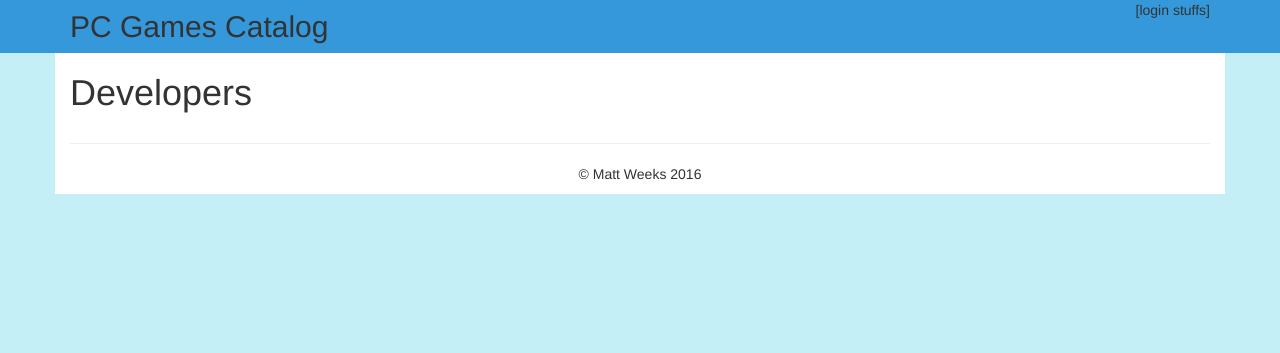
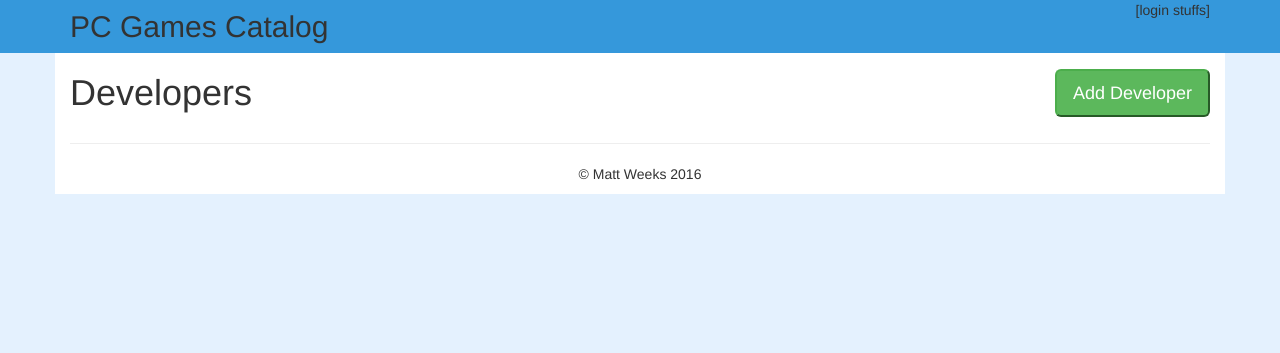
Before and after one commit to maweeks/nano-fs-03, a Flask app: page /developers/ in a window 1280 px wide. Shown: the top 353 px of the page. Run offline with Flask 2, Linux system fonts and the light colour scheme; some libraries are stand-ins or nearby versions.

Commit message:
Add all routes for CRUD.

```diff
--- a/vagrant/catalog/application.py
+++ b/vagrant/catalog/application.py
@@ -66,7 +66,7 @@
 
 # Show single developer page
 @app.route('/developer/<int:developer_id>/')
-@app.route('/developer/<int:developer_id>/games/')
+@app.route('/developer/<int:developer_id>/games')
 def developer(developer_id):
     developer = session.query(Developer).filter_by(id=developer_id).one()
     games = session.query(Game).filter_by(d_id=developer_id).order_by(asc(Game.name)).all()
@@ -86,8 +86,37 @@
     games = session.query(Game).order_by(asc(Game.name))
     return render_template('games.html', games=games)
 
-# Login pages
+# DB manipulation pages
+# Create developer
+@app.route('/developer/create')
+@app.route('/developers/create')
+def createDeveloper():
+    return "Create developer."
 
+# Edit developer
+@app.route('/developer/<int:developer_id>/edit')
+def editDeveloper(developer_id):
+    return "Edit developer: " + str(developer_id)
+
+# Delete developer
+@app.route('/developer/<int:developer_id>/delete')
+def deleteDeveloper(developer_id):
+    return "Delete developer: " + str(developer_id)
+
+# Create game
+@app.route('/developer/<int:developer_id>/game/create')
+def createGame(developer_id):
+    return "Create game for: " + str(developer_id)
+
+# Edit game
+@app.route('/developer/<int:developer_id>/game/<int:game_id>/edit')
+def editGame(developer_id, game_id):
+    return "Edit game: " + str(game_id)
+
+# Delete game
+@app.route('/developer/<int:developer_id>/game/<int:game_id>/delete')
+def deleteGame(developer_id, game_id):
+    return "Delete game: " + str(game_id)
 
 # Custom error page
 @app.errorhandler(404)
--- a/vagrant/catalog/database_populate.py
+++ b/vagrant/catalog/database_populate.py
@@ -8,7 +8,8 @@
 session = DBSession()
 
 # Add user
-user = User(name="Matt Weeks", email="matt.weeks93@gmail.com")
+# user = User(name="Matt Weeks", email="matt.weeks93@gmail.com")
+user = User(name="Mtt Wks", email="mtt.wks93@gmail.com")
 session.add(user)
 
 # Add Developers and games
--- a/vagrant/catalog/static/style.css
+++ b/vagrant/catalog/static/style.css
@@ -12,8 +12,27 @@
 }
 
 body {
-	background-color: #c5eff7;
+	background-color: #e4f1fe;
 	color: #333;
+}
+
+.addButton {
+	margin-bottom: 6px;
+	margin-top: 16px;
+}
+.inlineHeading {
+	display: inline-block;
+}
+.headingButtons {
+	display: inline;
+	float: right;
+}
+.clear{
+	clear:both;
+}
+.edButton {
+	margin-bottom: 6px;
+	margin-top: 16px;
 }
 
 .page {
--- a/vagrant/catalog/templates/developers.html
+++ b/vagrant/catalog/templates/developers.html
@@ -1,9 +1,16 @@
 {% extends "main.html" %}
 {% block content %}
     <div class="row">
-        <div class="col-md-12 padding-none"><h1>Developers</h1></div>
-        {% with list = developers %}
-        {% include "tilelist.html" %}
-        {% endwith %}
+        <div class="col-md-12 padding-none">
+            <h1 class="inlineHeading">Developers</h1>
+            <div class="headingButtons">
+                <button onclick="window.location.href='/developer/create'" class="btn-lg btn-success addButton">Add Developer</button>
+            </div>
+        </div>
+        <div class="padding-none clear">
+            {% with list = developers %}
+            {% include "tilelist.html" %}
+            {% endwith %}
+        </div>
     </div>
 {% endblock %}
```
Also changed, not shown: vagrant/catalog/templates/developer.html (+16 -2 lines), vagrant/catalog/templates/game.html (+12 -1 lines).
